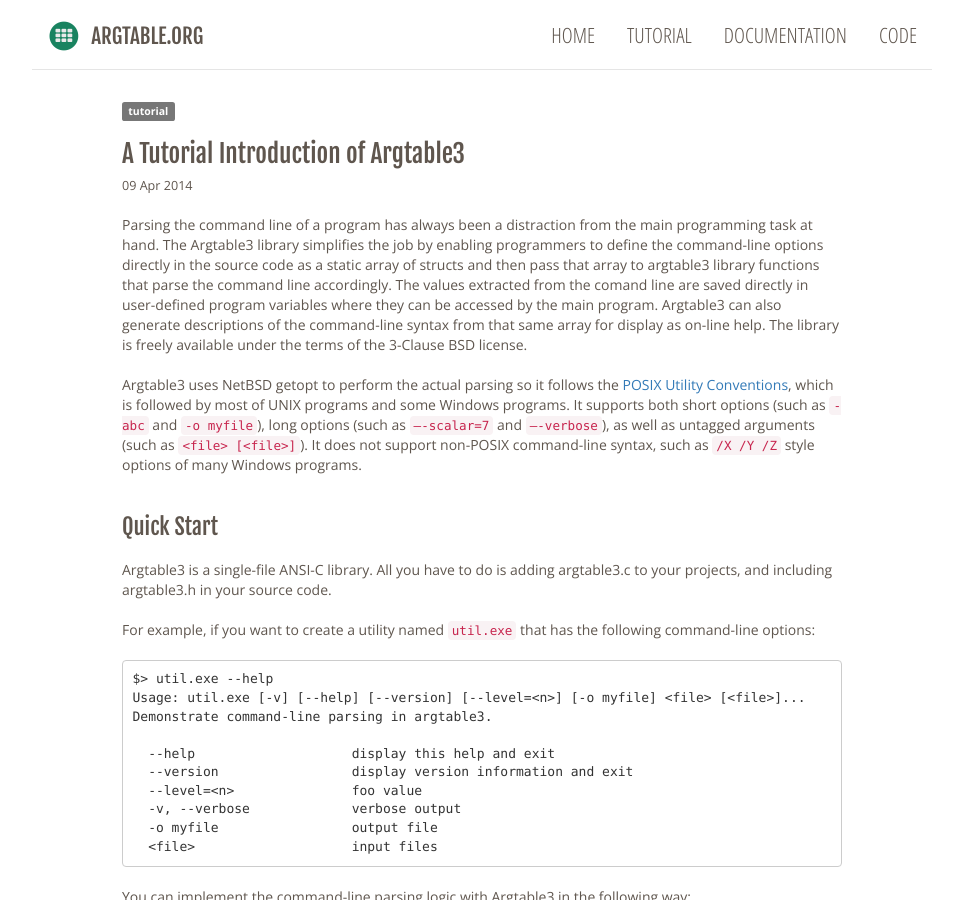
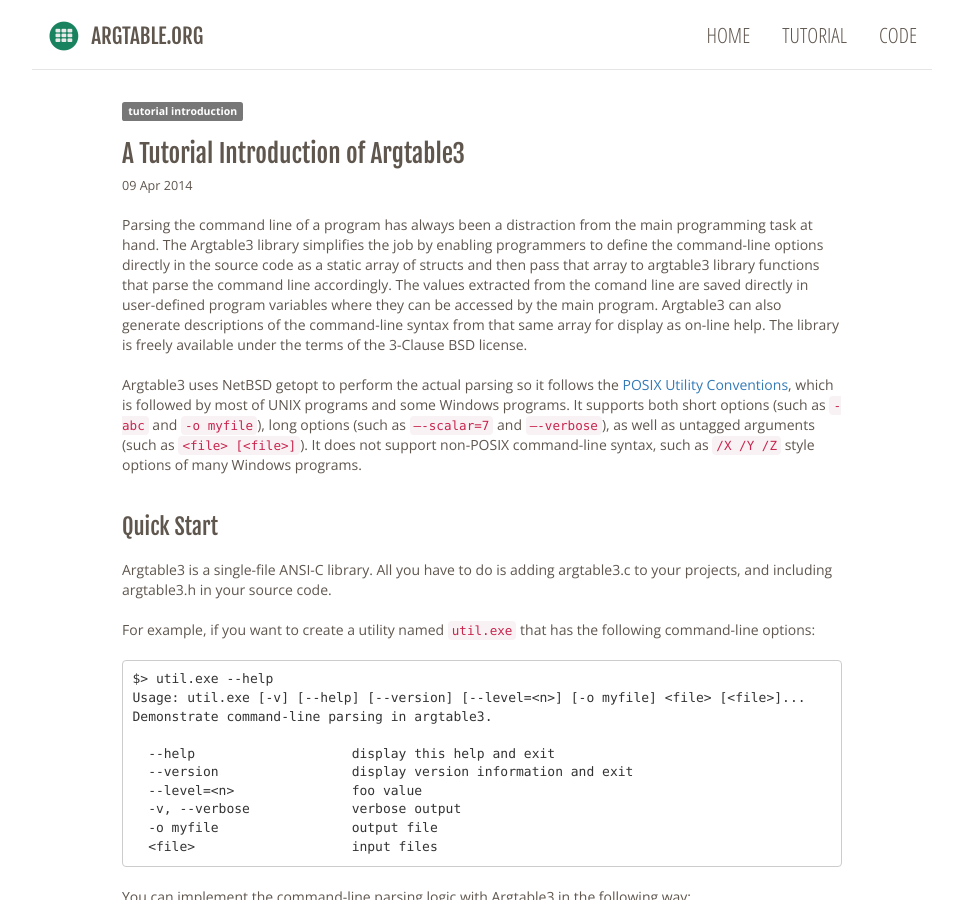
Before and after one commit to argtable/argtable.github.io, a Jekyll site: the page built from tutorial/index.md, in a window 1280 px wide and 900 px high. Shown: the whole window, without its empty margins (158-1121 px from the left). Built offline with Jekyll 4.4.1, drawn with Linux system fonts in a browser that asks for light colours; nearby versions of some CDN libraries; Markdown is read by kramdown in place of the engine named in the settings.

Commit message:
Task #5: Add tutorial Description: Revise the content. Reviewer: tomghuang

```diff
--- a/_includes/header.html
+++ b/_includes/header.html
@@ -40,8 +40,8 @@
         </ul>
         <ul class="nav nav-pills pull-right">
             <li><a href="/">HOME</a></li>
-            <li><a href="/">TUTORIAL</a></li>
-            <li><a href="/">DOCUMENTATION</a></li>
+            <li><a href="/tutorial">TUTORIAL</a></li>
+            <!--<li><a href="/">DOCUMENTATION</a></li>-->
             <li><a href="https://github.com/argtable/argtable3">CODE</a></li>
         </ul>
     </div>
--- a/tutorial/index.md
+++ b/tutorial/index.md
@@ -1,7 +1,7 @@
 ---
 title:  "A Tutorial Introduction of Argtable3"
 date:   2014-04-09 10:12:04
-tags:   tutorial
+tags:   tutorial introduction
 layout: post2
 ---
 
```
